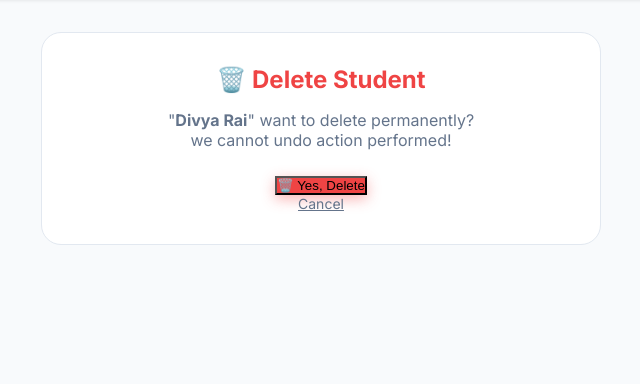
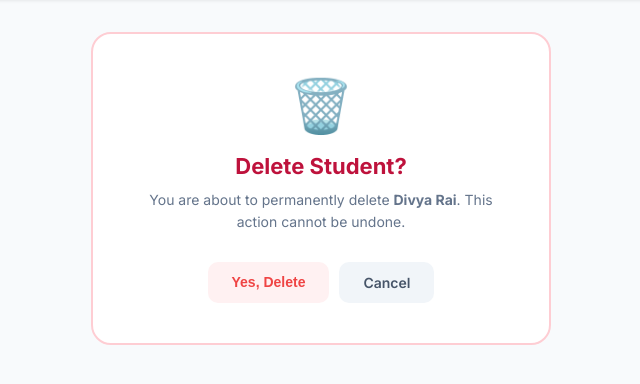
Before and after one commit to krimongurung524-rgb/Student-management-system, a Django app: a page that uses studentms/templates/core/student_delete.html in a window 1280 px wide. Shown: the part 64-448 px from the top of the page, without its empty margins (319-959 px from the left). Run offline with Django 5.2, Linux system fonts and the light colour scheme; a user stored in the database is signed in; data comes from the database, SQL or seed files in the repository.

Commit message:
student delete is added

```diff
--- a/studentms/templates/core/student_delete.html
+++ b/studentms/templates/core/student_delete.html
@@ -1,24 +1,26 @@
 {% extends 'core/base.html' %}
 
-{% block title %}Delete {{ student.full_name }} — Student MS{% endblock %}
+{% block title %}Delete Student — Student MS{% endblock %}
 
 {% block content %}
-<div class="form-card" style="text-align:center;">
-    <h2 style="color:#ef4444; margin-bottom:16px;">🗑️ Delete Student</h2>
-    <p style="color:#64748b; margin-bottom:24px;">
-        "<strong>{{ student.full_name }}</strong>" want to delete permanently?<br>
-        we cannot undo action performed!
+
+<div class="danger-card">
+    <div class="danger-icon">🗑️</div>
+    <h2 class="danger-title">Delete Student?</h2>
+    <p class="danger-text">
+        You are about to permanently delete
+        <strong>{{ student.full_name }}</strong>.
+        This action cannot be undone.
     </p>
-    <form method="POST">
+    <form method="POST" style="display:flex; gap:10px; justify-content:center;">
         {% csrf_token %}
-        <button type="submit"
-                style="background:#ef4444; box-shadow: 0 4px 14px rgba(239,68,68,0.4);">
-            🗑️ Yes, Delete
+        <button type="submit" class="btn btn-danger btn-lg">
+            Yes, Delete
         </button>
+        <a href="{% url 'student_detail' student.slug %}" class="btn btn-secondary btn-lg">
+            Cancel
+        </a>
     </form>
-    <a href="{% url 'student_detail' student.slug %}"
-       style="display:block; text-align:center; color:#64748b; font-size:14px;">
-        Cancel
-    </a>
 </div>
+
 {% endblock %}
```
